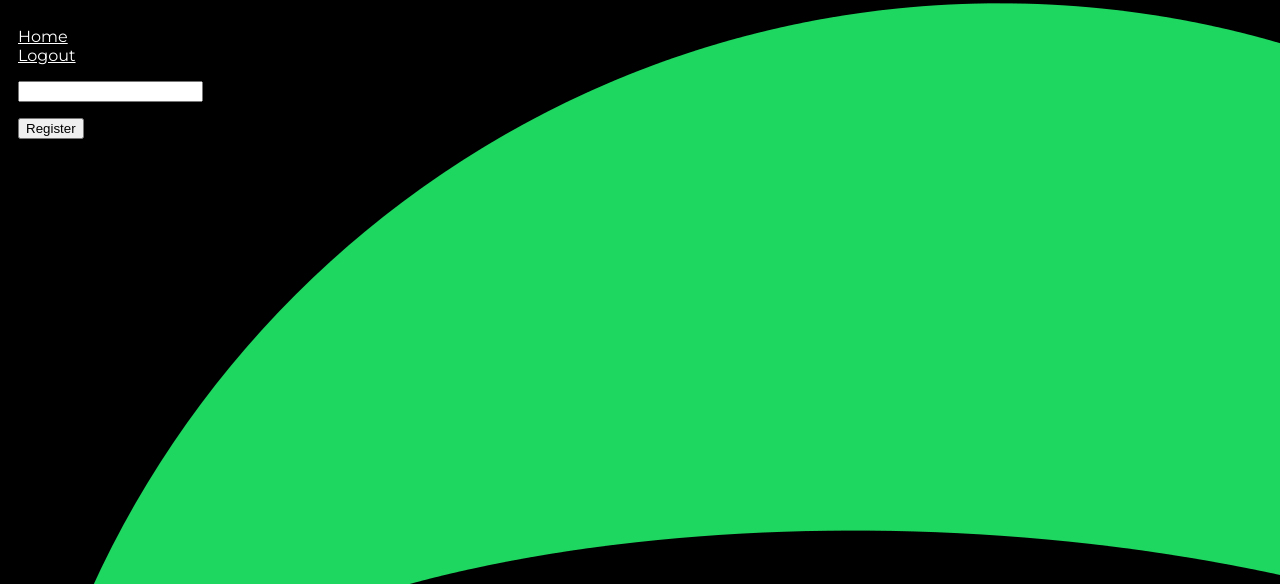
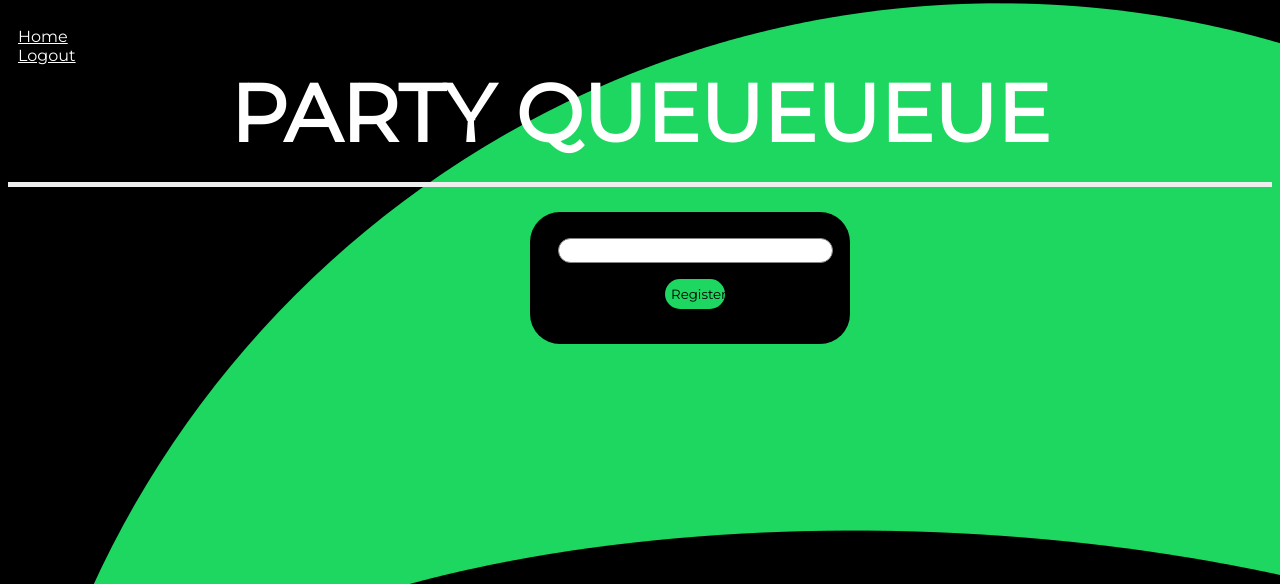
Before and after one commit to PiaKochar/party_queue, a Flask app: page /register in a window 1280 px wide. Shown: the top 584 px of the page. Run offline with Flask 2, Linux system fonts and the light colour scheme.

Commit message:
more layout stuff

```diff
--- a/app/static/style.css
+++ b/app/static/style.css
@@ -6,12 +6,12 @@ body            { font-family: 'Montserrat', sans-serif; background: black; }
 a, h1, h2       { color: white; font-family: 'Montserrat', sans-serif; margin: 0;}
 h1, h2          { margin: 0; }
 h1              { font-size: 5em; padding-bottom: 20px; border-bottom: 5px solid #eee; text-align: center; }
-h2              { font-size: 1.7em; text-align: center; padding-top: 10px;}
+h2              { font-size: 1.7em; text-align: center; padding: 10px;}
 p 				      { padding-left: 10px; color: white; display:block;}
 .nav            { padding-left: 10px; color: white;}
 .bodyclass      { background-size: cover; background-image: url("spotify_logo.svg"); }
 .header         { font-size: 3em;}
-.main-body      { padding-left: 100px; padding-top: 10px;}
+.main-body      { padding-left: 100px; padding-top: 25px;}
 .searchbar      { padding-left: 10px; padding-top: 10px; }
 .searchbutton   { background-color: black;
                   -webkit-border-radius: 30px;
@@ -19,6 +19,15 @@ p 				      { padding-left: 10px; color: white; display:block;}
                   color: #1ed760;
 				          font-family: 'Montserrat' ;
 				          cursor:pointer;
+                  width: 60;
+                  height: 30;
+                  border: none;}
+.greenbutton    { background-color: 1ed760;
+                  -webkit-border-radius: 30px;
+                  -moz-border-radius: 30px;
+                  color: black;
+                  font-family: 'Montserrat' ;
+                  cursor:pointer;
                   width: 60;
                   height: 30;
                   border: none;}
@@ -112,6 +121,14 @@ p 				      { padding-left: 10px; color: white; display:block;}
 .buffer2        { float: right;
                   min-width: 10px;
                   visibility: hidden;}
+.default-center { -webkit-border-radius: 30px;
+                  -moz-border-radius: 30px;
+                  background-color: black;
+                  max-width: 40vh;
+                  text-align: center;
+                  padding-top: 10px;
+                  margin: 0 auto;
+                }
 
 ::-webkit-scrollbar {
     width: 0px;
--- a/app/templates/register.html
+++ b/app/templates/register.html
@@ -1,7 +1,13 @@
 {% extends "base.html" %}
 {% block content %}
+	<h1 class = "header">PARTY QUEUEUEUE</h1>
+    <div class ="main-body">
+    <div class="default-center">
     <form action="" method="post">
-	    <p><input type=text name=username>
-	    <p><input type=submit value=Register User>
+	    <p><input type=text class="textbox" name=username></p>
+	    <p><input type=submit class="greenbutton" value=Register User></p>
 	</form>
+    <font color="black">secret</font>
+	</div>
+	</div>
 {% endblock %}
```
Also changed, not shown: app/templates/index.html (+9 -1 lines), app/templates/login.html (+8 -2 lines).
